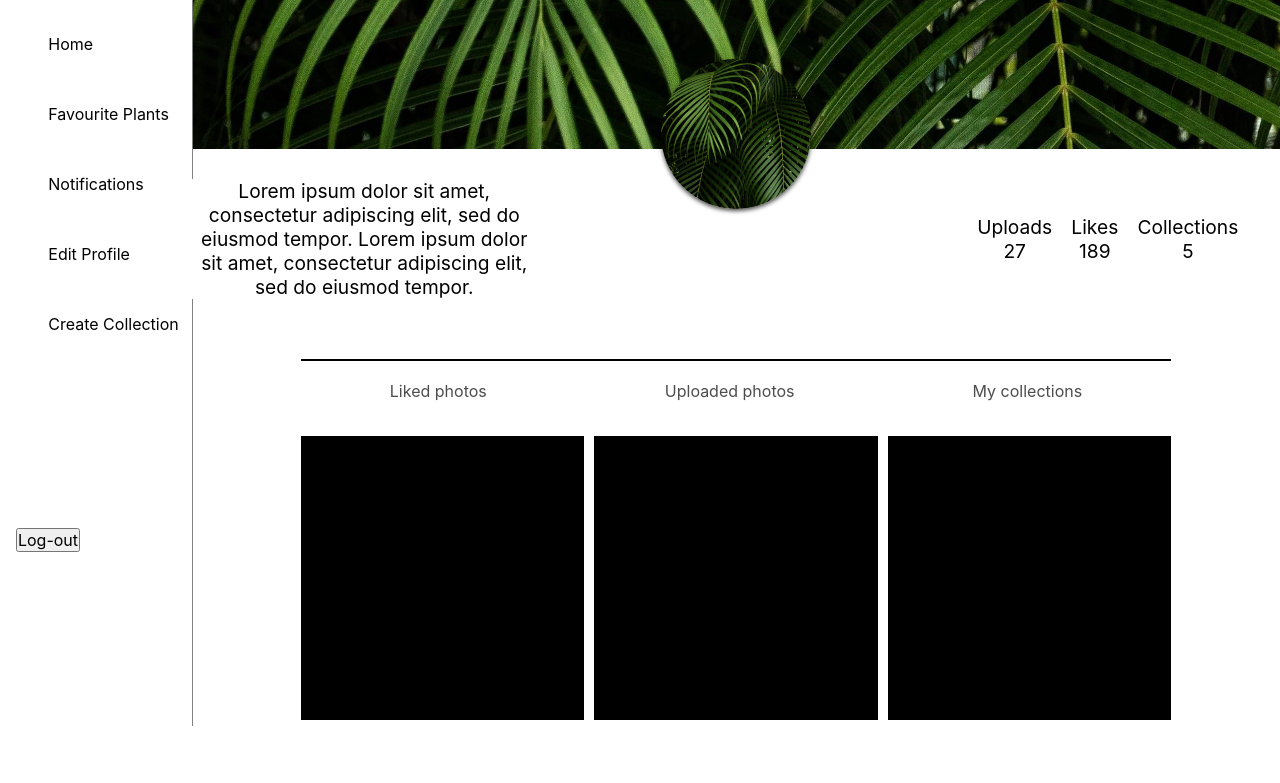
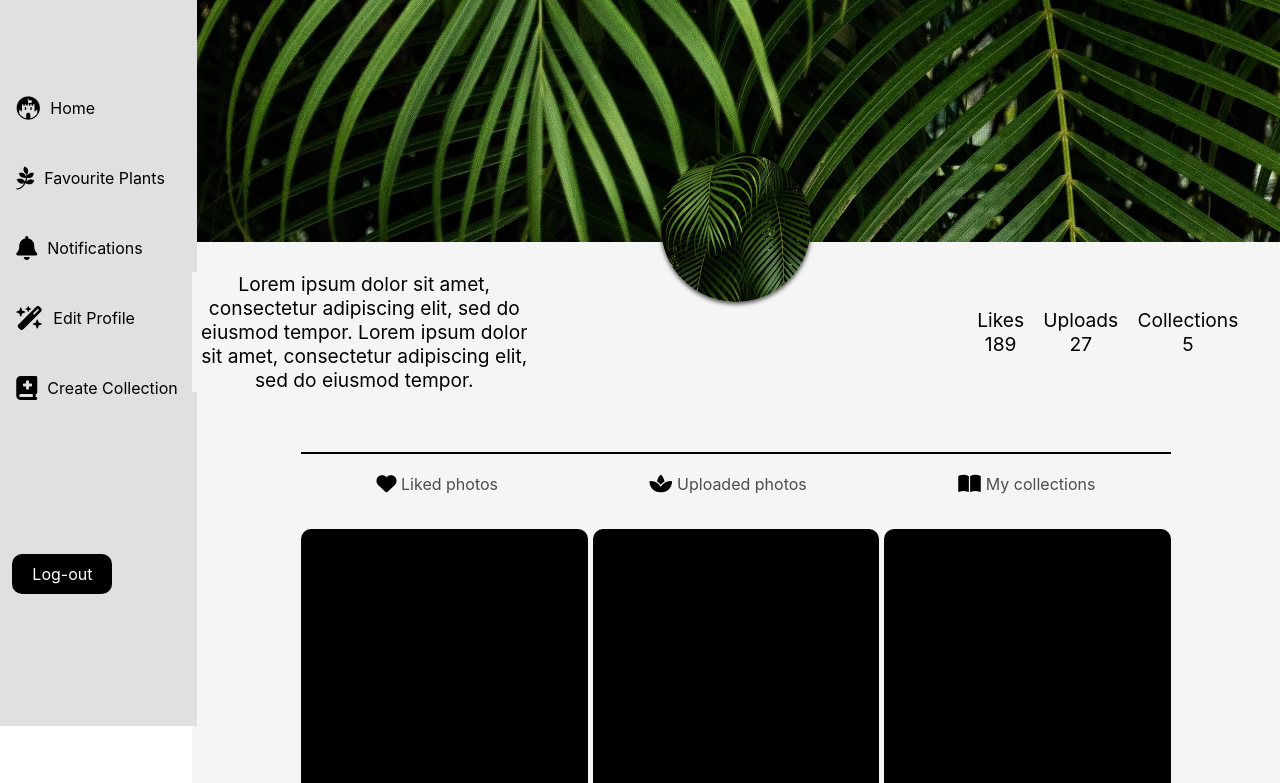
Before and after one commit to IonGolban/Herbal-Web-Manager, a website: page src/public/profile.html in a window 1280 px wide. Shown: the part 74-857 px from the top of the page. Drawn offline with Linux system fonts and the light colour scheme.

Commit message:
Update-Profile

```diff
--- a/src/public/profile.html
+++ b/src/public/profile.html
@@ -5,9 +5,11 @@
   <meta http-equiv="X-UA-Compatible" content="IE=edge">
   <meta name="viewport" content="width=device-width, initial-scale=1.0">
   <link rel="stylesheet" href="styles/profile.css">
+
   <title>Document</title>
 </head>
 <body>
+  <script src="https://kit.fontawesome.com/d0ee975ea0.js" crossorigin="anonymous"></script>
 
   <div class="profile-frame">
 
@@ -15,11 +17,11 @@
       <div class="logo">HerbalWM</div>
 
       <ul>
-        <li><a href="index.html">Home</a></li>
-        <li><a href="index.html">Favourite Plants</a></li>
-        <li><a href="index.html">Notifications</a></li>
-        <li><a href="index.html">Edit Profile</a></li>
-        <li><a href="index.html">Create Collection</a></li>
+        <li><a href="index.html"><i class="fa-brands fa-fort-awesome-alt fa-xl" style="color: #000000; margin-right: 10px;"></i>Home</a></li>
+        <li><a href="index.html"><i class="fa-brands fa-pagelines fa-xl" style="color: #000000; margin-right: 10px;"></i>Favourite Plants</a></li>
+        <li><a href="index.html"><i class="fa-solid fa-bell fa-xl" style="color: #000000; margin-right: 10px;"></i>Notifications</a></li>
+        <li><a href="index.html"><i class="fa-solid fa-wand-magic-sparkles fa-xl" style="color: #000000; margin-right: 10px;"></i>Edit Profile</a></li>
+        <li><a href="index.html"><i class="fa-solid fa-book-medical fa-xl" style="color: #000000; margin-right: 10px;"></i>Create Collection</a></li>
       </ul>
 
       <button class="log-out-but">Log-out</button>
@@ -53,15 +55,15 @@
           <div class="content">
             <div class="post-info">
 
+              <div class="likes-container">
+                <p>Likes</p>
+                <div class="number-of-likes"><p>189</p></div>
+              </div>
+
               <div class="posts-container">
                 <p>Uploads</p>
                 <div class="number-of-uploads"><p>27</p></div>
 
-              </div>
-
-              <div class="likes-container">
-                <p>Likes</p>
-                <div class="number-of-likes"><p>189</p></div>
               </div>
 
               <div class="collections-container">
@@ -82,15 +84,15 @@
         <div class="elements">
 
           <div class="like-icon">
-            Liked photos
+            <i class="fa-solid fa-heart fa-lg" style="color: #000000;"></i> Liked photos
           </div>
 
           <div class="upload-icon">
-            Uploaded photos
+            <i class="fa-solid fa-spa fa-lg" style="color: #000000; margin-right: 5px"></i>Uploaded photos
           </div>
 
           <div class="collection-icon">
-            My collections
+            <i class="fa-solid fa-book-open fa-lg" style="color: #000000; margin-right: 5px;"></i>My collections
           </div>
 
         </div>
@@ -107,11 +109,6 @@
       </div>
 
 
-      <div class="image-container">
-
-      </div>
-
-
     </div>
 
 
--- a/src/public/styles/profile.css
+++ b/src/public/styles/profile.css
@@ -6,7 +6,7 @@
 }
 
 .profile-frame{
-    height: 150vh;
+    height: 200vh;
     width: 100vw;
     display: flex;
 
@@ -16,8 +16,8 @@
 {
     height: 100vh;
     width: 15%;
-    background: white;
-    border-right: 1px solid gray;
+    background-color: #e0e0e0;
+    border-right: 5px solid #e0e0e0;
     position: fixed;
     top: 0;
     bottom: 0;
@@ -33,14 +33,15 @@
     font-weight: 700;
 }
 
-.log-out-but{
-    margin-left: -50%;
-    margin-top: 75%;
+.logo a {
+    text-decoration: none;
 }
 
 ul{
     list-style: none;
     padding: 0;
+    margin-right: 5vw;
+    margin-top: 5vw;
 }
 
 li{
@@ -54,12 +55,34 @@ li a{
     transition: 0.5s;
 }
 
+.log-out-but {
+    margin-left: -35%;
+    margin-top: 55%;
+    background-color: black;
+    color: white;
+    padding: 10px 20px;
+    border-radius: 10px;
+    border: none;
+    text-align: center;
+    text-decoration: none;
+    display: inline-block;
+    font-size: 16px;
+    transition-duration: 0.3s;
+    cursor: pointer;
+  }
+
+  .log-out-but:hover {
+    background-color: #f5f5f5;
+    color: black;
+  }
+
+
 
 .right-frame
 {
     height: 100%;
     width: 85%;
-    background: white;
+    background: #f5f5f5;
     display: flex;
     flex-direction: column;
     margin-left: 15vw;
@@ -78,7 +101,7 @@ li a{
     position: relative;
     height: 10%;
     width: 100%;
-    background-color: white;
+    background-color: #f5f5f5;
     display: flex;
     justify-content: space-around;
     margin-top: 30px;
@@ -193,19 +216,19 @@ li a{
     margin-top: 20px;
 }
 
-
-
 .photos{
     height: 100%;
     width: 80%;
-    background: white;
+    background: #f5f5f5;
     display: grid;
-    grid-template-columns: repeat(3, 0.75fr);
-    grid-gap: 10px;
+    grid-template-columns: repeat(3, 1fr);
+    grid-gap: 5px;
+    grid-row-gap: 2px;
 }
 
 .photo {
     height: 0;
-    padding-bottom: 100%;
+    padding-top: 100%;
     background-color: black;
+    border-radius: 10px;
 }
```
